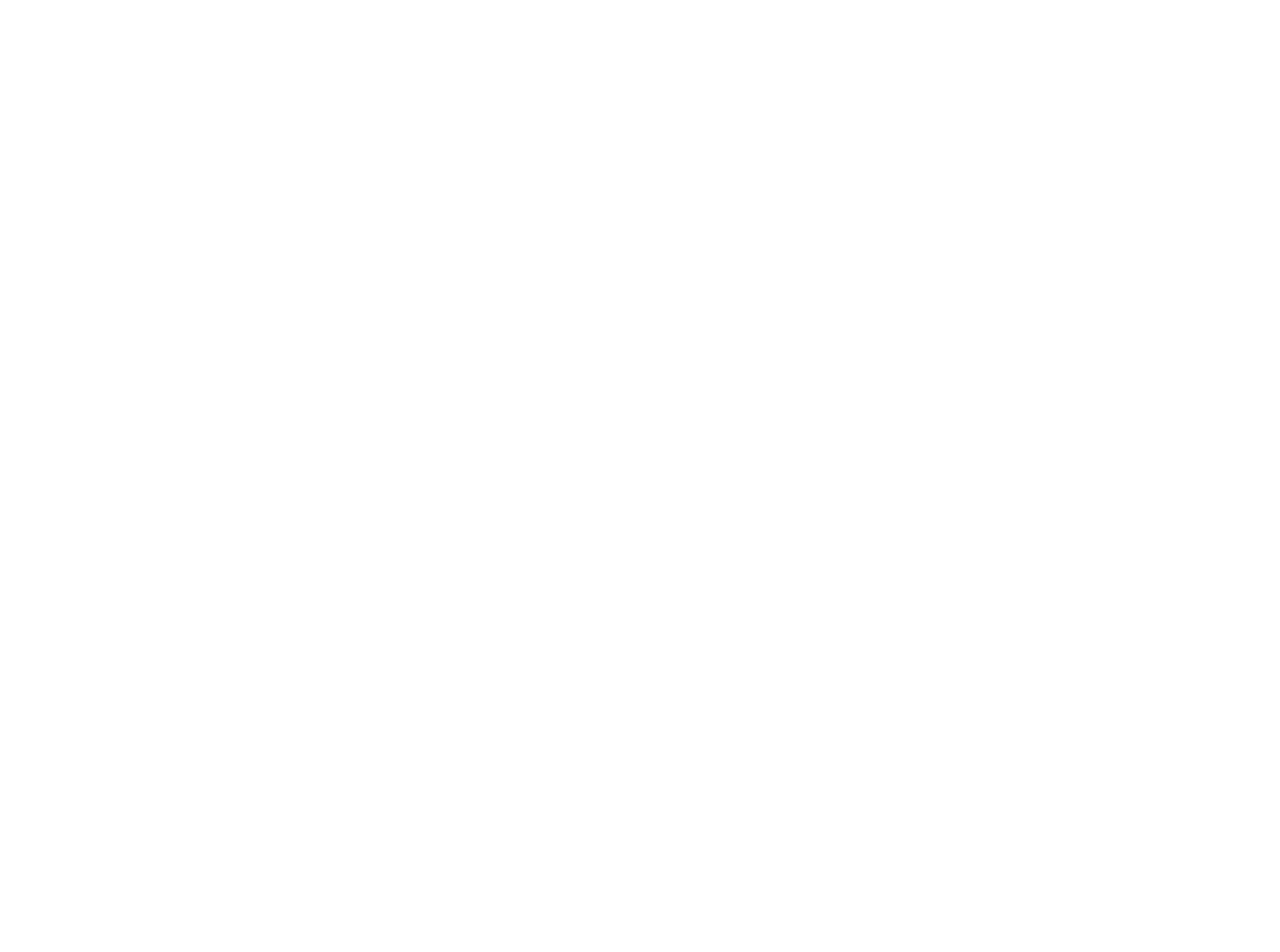
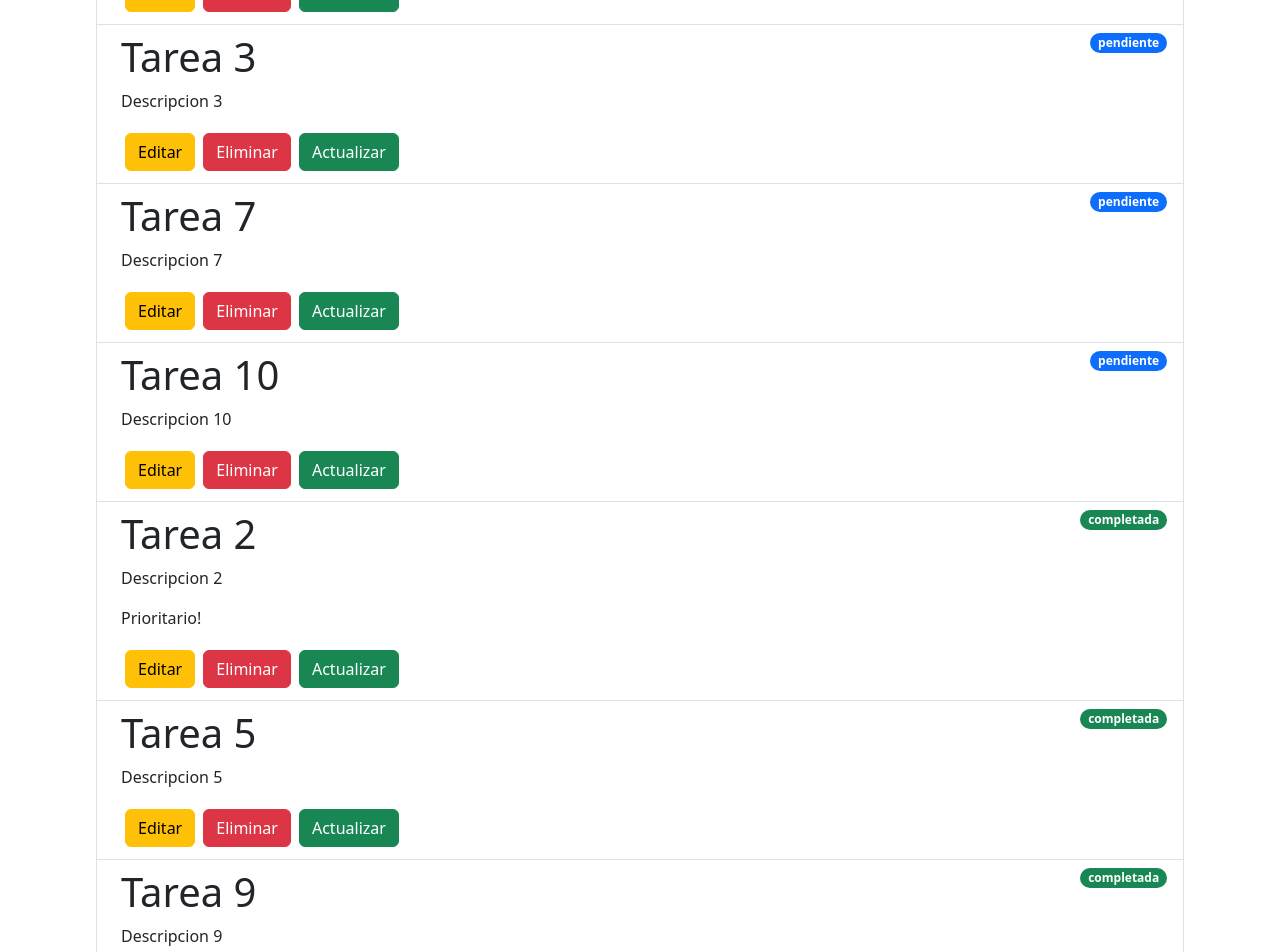
Before and after one commit to rekznoz/lista-tareas-react, a React (Vite) app: page / in a window 1280 px wide. Shown: the part 1220-2172 px from the top of the page. Before the commit the page ends 895 px from the top, so only its background shows below. Built offline with nearby package versions, Linux system fonts and the light colour scheme.

Commit message:
Update App.jsx

```diff
--- a/src/App.jsx
+++ b/src/App.jsx
@@ -1,7 +1,6 @@
 import { useState } from 'react'
 import Formulario from "./componentes/Formulario.jsx";
 import Lista from "./componentes/Lista.jsx";
-import Swal from "sweetalert2";
 
 const initialStateTareas = [
     {
@@ -17,9 +16,64 @@
         descripcion: "Descripcion 2",
         estado: "completada",
         priority: true
+    },
+    {
+        id: 3,
+        titulo: "Tarea 3",
+        descripcion: "Descripcion 3",
+        estado: "pendiente",
+        priority: false
+    },
+    {
+        id: 4,
+        titulo: "Tarea 4",
+        descripcion: "Descripcion 4",
+        estado: "pendiente",
+        priority: true
+    },
+    {
+        id: 5,
+        titulo: "Tarea 5",
+        descripcion: "Descripcion 5",
+        estado: "completada",
+        priority: false
+    },
+    {
+        id: 6,
+        titulo: "Tarea 6",
+        descripcion: "Descripcion 6",
+        estado: "pendiente",
+        priority: true
+    },
+    {
+        id: 7,
+        titulo: "Tarea 7",
+        descripcion: "Descripcion 7",
+        estado: "pendiente",
+        priority: false
+    },
+    {
+        id: 8,
+        titulo: "Tarea 8",
+        descripcion: "Descripcion 8",
+        estado: "pendiente",
+        priority: true
+    },
+    {
+        id: 9,
+        titulo: "Tarea 9",
+        descripcion: "Descripcion 9",
+        estado: "completada",
+        priority: false
+    },
+    {
+        id: 10,
+        titulo: "Tarea 10",
+        descripcion: "Descripcion 10",
+        estado: "pendiente",
+        priority: false
     }
 ]
-
 
 function App() {
 
```
